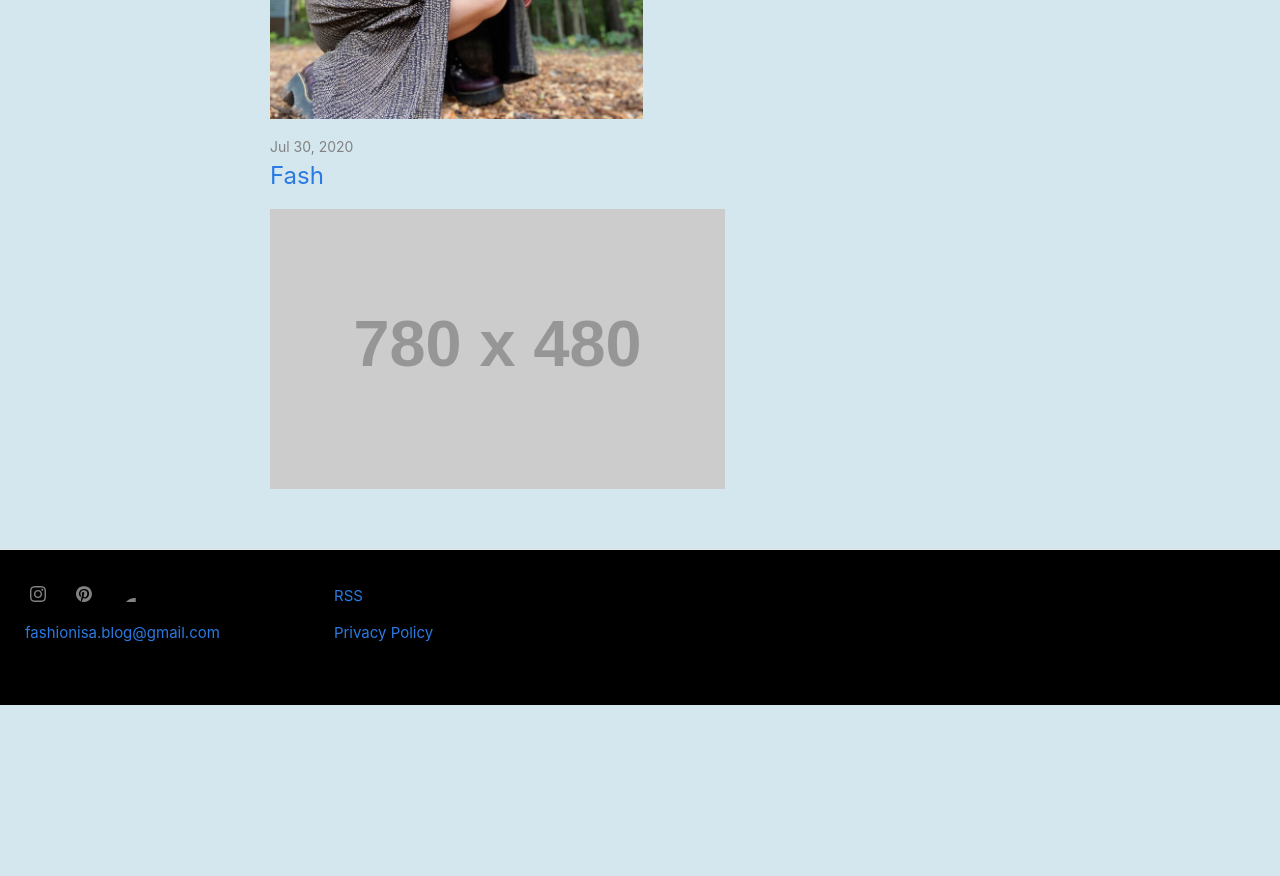
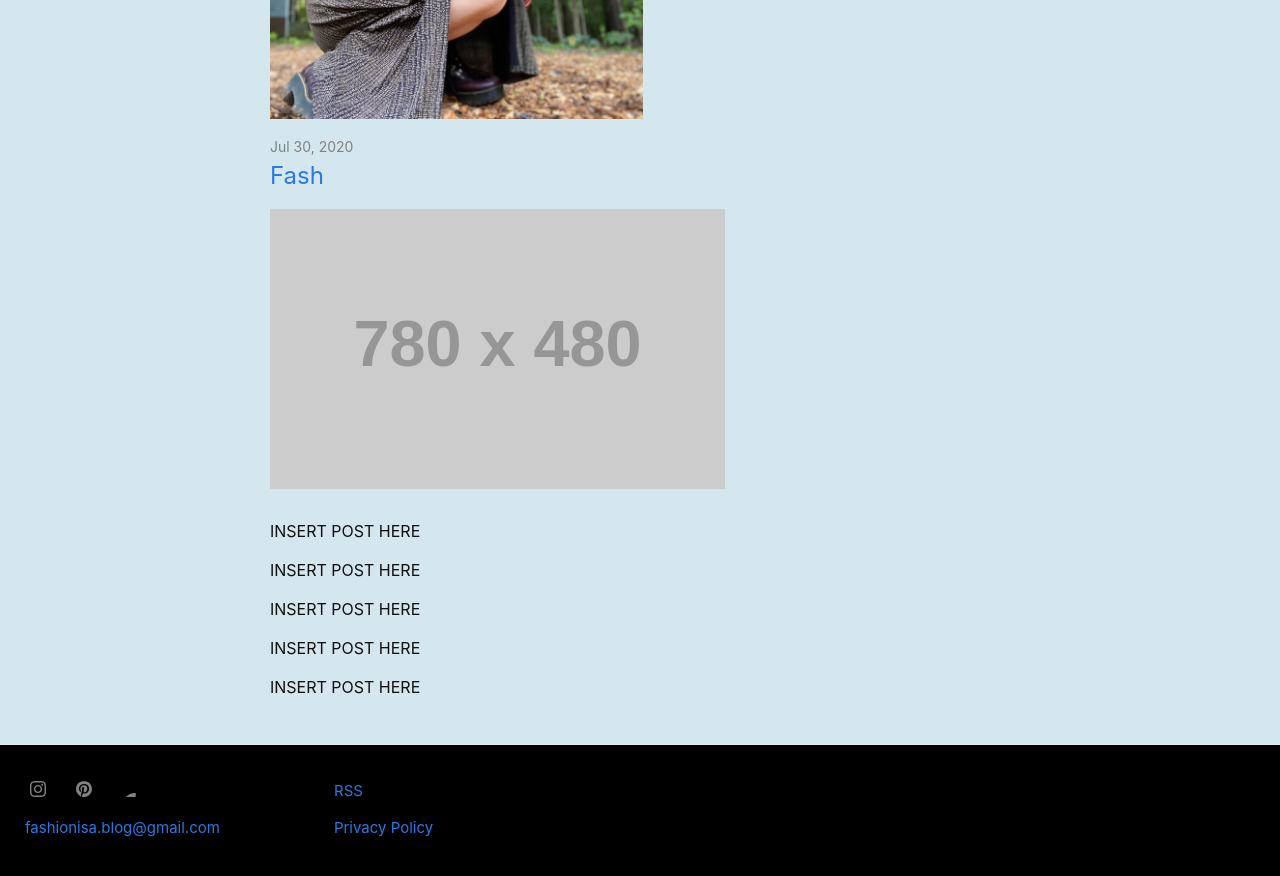
Before and after one commit to iwalte01/fashionisa-blog, a Jekyll site: the page built from index.md, in a window 1280 px wide and 900 px high, scrolled down 579 px. Shown: the top 876 px of the window. Built offline with Jekyll 4.4.1, drawn with Linux system fonts in a browser that asks for light colours; before the commit the page ends 1284 px from its top, so only the background shows below that.

Commit message:
created basic functionality for homepage feed

```diff
--- a/_layouts/home.html
+++ b/_layouts/home.html
@@ -17,17 +17,24 @@ layout: default
       {%- endfor -%}
     </div>
     <ul class="post-list">
+      <!-- count how many posts I have left to fill-->
+      {%- assign num_posts = 6 -%}
       <!--second_recent tells us if we've gotten to the second most recent post-->
       {%- assign second_recent = false -%}
-      <!--added a limit here for the 5 recent posts I will display under the latest-->
-      {%- for post in site.posts limit: 6 -%}
+      <!--added a limit here for the 6 recent posts I will display under the latest-->
+      {%- for post in site.posts limit: 7 -%}
       {%- if second_recent == true -%}
         {%- include make_postlist.html -%}
+        {%- assign num_posts = num_posts | minus: 1 -%}
       {%- else -%}
       {%- assign second_recent = true -%} <!--is this how you change a variable?? or only assigning it?-->
-      {% endif %}
+      {%- endif -%}
+      {%- endfor -%}
+      <!-- if we haven't filled the posts that should be filled-->
+      {%- for i in (1..num_posts) -%}
+      <p> INSERT POST HERE</p>
+      {%- endfor -%}
 
-      {%- endfor -%}
     </ul>
 
   <!--  <p class="rss-subscribe">subscribe <a href="{{ "/feed.xml" | relative_url }}">via RSS</a></p> -->
```
